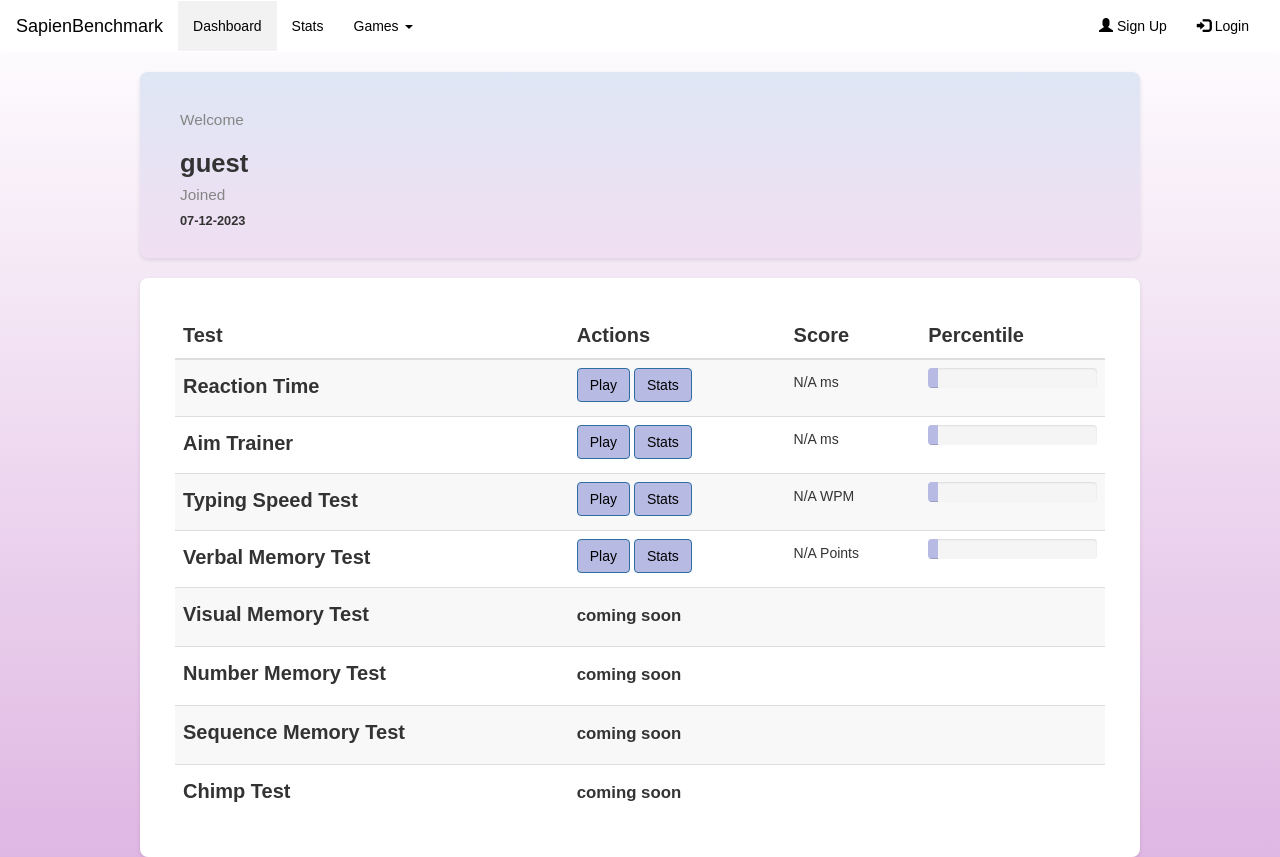
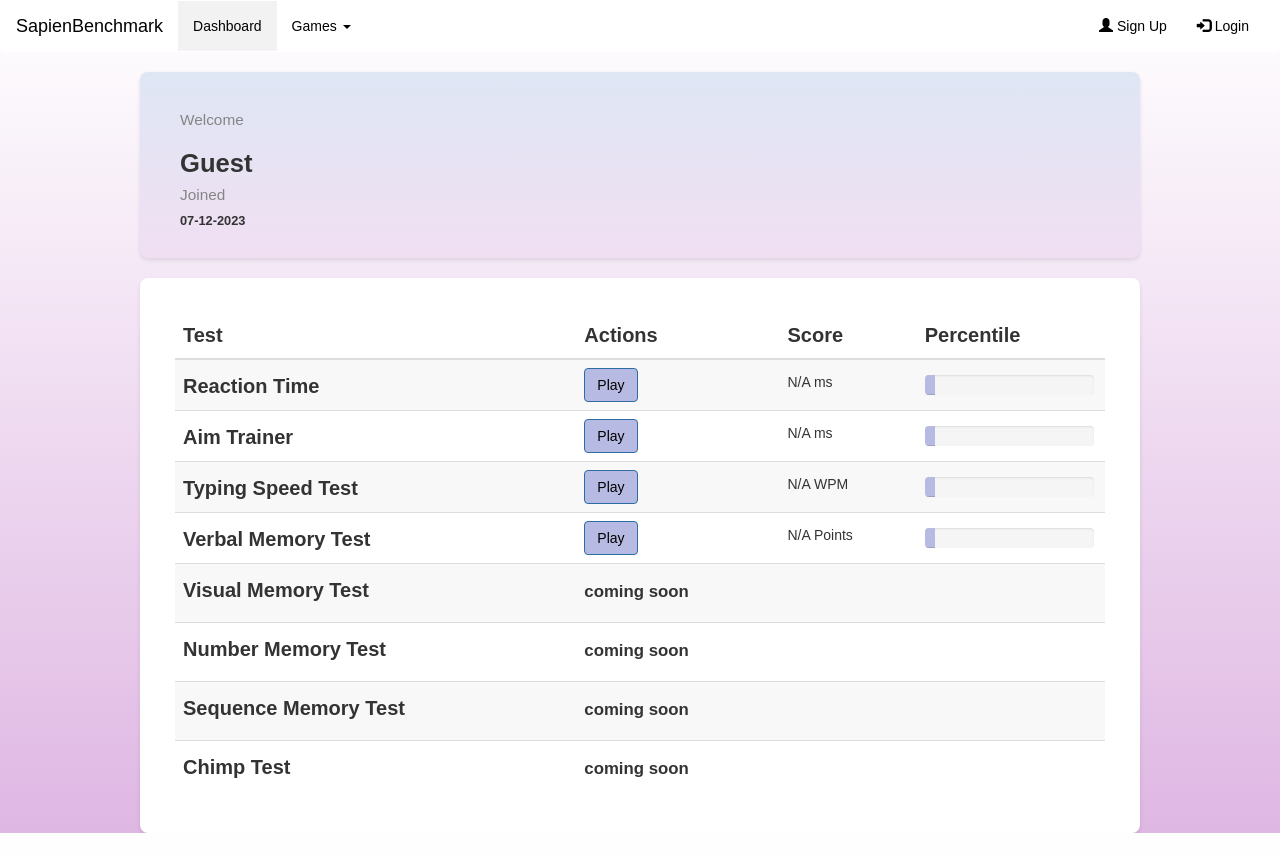
Before and after one commit to cjcol01/SapienBenchmark, a Flask app: page / in a window 1280 px wide. After the commit the page ends 833 px from the top, so only its background shows below. Run offline with Flask 2, Linux system fonts and the light colour scheme; some libraries are stand-ins or nearby versions.

Commit message:
minor QOL fixes

```diff
--- a/Section_2/app/static/CSS/home.css
+++ b/Section_2/app/static/CSS/home.css
@@ -171,3 +171,27 @@
     color: Black;
     font-size: medium;
 }
+
+.progress-container {
+    display: flex;
+    align-items: center;
+}
+
+/* .progress-container {
+    line-height: 32px;
+} */
+
+.centre {
+    position: relative; /* Establishes a positioning context for absolute children */
+    margin-bottom: 0px !important;
+    margin-top: 20px !important;
+}
+
+.centre .progress {
+    position: absolute;
+    top: 0;
+    bottom: 0;
+    margin: auto;
+    width: 90%; /* Ensures the progress bar spans the full width of the container */
+    height: [height of your progress bar]; /* Specify the height of your progress bar */
+}
--- a/Section_2/app/static/CSS/nav.css
+++ b/Section_2/app/static/CSS/nav.css
@@ -47,3 +47,14 @@
 .navbar-nav .dropdown-menu > li > a:focus {
     background-color: #f2f2f2;
 }
+
+.navbar-nav .dropdown-menu > li > a:active {
+    background-color: #f2f2f2 !important;
+}
+
+.navbar-inverse .navbar-nav .dropdown-menu > li.active > a,
+.navbar-inverse .navbar-nav .dropdown-menu > li.active > a:hover,
+.navbar-inverse .navbar-nav .dropdown-menu > li.active > a:focus {
+    background-color: #f2f2f2 !important;
+    color: black;
+}
--- a/Section_2/app/static/CSS/reaction.css
+++ b/Section_2/app/static/CSS/reaction.css
@@ -3,7 +3,7 @@
     background-color: #e6e8f4;
     padding-top: 0;
     margin-top: 0;
-    background: linear-gradient(to bottom, #e8c1eb, #dfb7e3);
+    background-color: rgba(88, 88, 250, 0.24);
 }
 
 #reactionTestArea {
--- a/Section_2/app/static/CSS/typing.css
+++ b/Section_2/app/static/CSS/typing.css
@@ -1,7 +1,7 @@
 body {
     font-family: Arial, sans-serif;
     text-align: center;
-    background-color: #e6e8f4;
+    background-color: rgba(88, 88, 250, 0.24);
 }
 
 #game {
@@ -31,7 +31,8 @@
 }
 
 #input.incorrect {
-    border: 7px solid red;
+    /* border: 7px solid red; */
+    border: 7px solid #ffc628;
 }
 
 #textAreaWrapper {
--- a/Section_2/app/static/CSS/verbalmemory.css
+++ b/Section_2/app/static/CSS/verbalmemory.css
@@ -9,7 +9,7 @@
 }
 
 body {
-    background-color: #e6e8f4;
+    background-color: rgba(88, 88, 250, 0.24);
     transition: background-color 0.5s;
 }
 
--- a/Section_2/app/templates/home.html
+++ b/Section_2/app/templates/home.html
@@ -27,7 +27,7 @@
           <div id="navbar" class="navbar-collapse collapse">
             <ul class="nav navbar-nav">
                 <li class="active"><a href="#">Dashboard</a></li>
-                <li><a href="#">Stats</a></li>
+                <!-- <li><a href="#">Stats</a></li> -->
                 <li class="dropdown">
                     <a class="dropdown-toggle" data-toggle="dropdown" href="#">Games
                         <span class="caret"></span></a>
@@ -79,9 +79,9 @@
                                 <td class="left name">Reaction Time</td>
                                 <td class="left">
                                     <button class="btn btn-primary" onclick="location.href='/reaction'">Play</button>
-                                    <button class="btn btn-primary" onclick="location.href='/reaction_stats'">Stats</button>                                </td>
+                                    <!-- <button class="btn btn-primary" onclick="location.href='/reaction_stats'">Stats</button>                                </td> -->
                                 <td class="left score">{{ (avg_reaction or 'N/A') ~ " ms" }}</td>
-                                <td>
+                                <td class="centre">
                                     <div class="progress">
                                         <div class="progress-bar" role="progressbar" style="width: {{ reaction_percentage }}%;">
                                             {% if reaction_percentage %}
@@ -95,10 +95,10 @@
                                 <td class="left name">Aim Trainer</td>
                                 <td class="left">
                                     <button class="btn btn-primary" onclick="location.href='/aimtrainer'">Play</button>
-                                    <button class="btn btn-primary" onclick="location.href='/aimtrainer'">Stats</button>
+                                    <!-- <button class="btn btn-primary" onclick="location.href='/aimtrainer'">Stats</button> -->
                                 </td>
                                 <td class="left score">{{ (avg_aim or 'N/A') ~ " ms" }}</td>
-                                <td class="prog">
+                                <td class="centre">
                                     <div class="progress">
                                         <div class="progress-bar" role="progressbar" style="width: {{ aim_percentage }}%;">
                                             {% if aim_percentage %}
@@ -112,10 +112,10 @@
                                 <td class="left name">Typing Speed Test</td>
                                 <td class="left">
                                     <button class="btn btn-primary" onclick="location.href='/typing'">Play</button>
-                                    <button class="btn btn-primary" onclick="location.href='/typing'">Stats</button>
+                                    <!-- <button class="btn btn-primary" onclick="location.href='/typing'">Stats</button> -->
                                 </td>
                                 <td class="left score">{{ (avg_typing or 'N/A') ~ " WPM" }}</td>
-                                <td>
+                                <td class="centre">
                                     <div class="progress">
                                         <div class="progress-bar" role="progressbar" style="width: {{ typing_percentage }}%;">
                                             {% if typing_percentage %}
@@ -129,10 +129,10 @@
                                 <td class="left name">Verbal Memory Test</td>
                                 <td class="left">
                                     <button class="btn btn-primary" onclick="location.href='/verbalmemory'">Play</button>
-                                    <button class="btn btn-primary" onclick="location.href='/verbalmemory'">Stats</button>
+                                    <!-- <button class="btn btn-primary" onclick="location.href='/verbalmemory'">Stats</button> -->
                                 </td>
                                 <td class="left score">{{ (avg_verbal_memory or 'N/A') ~ " Points" }}</td>
-                                <td>
+                                <td class="centre">
                                     <div class="progress">
                                         <div class="progress-bar" role="progressbar" style="width: {{ verb_mem_percentage if verb_mem_percentage else '0' }}%;">
                                             {% if verb_mem_percentage %}
--- a/Section_2/app/templates/login.html
+++ b/Section_2/app/templates/login.html
@@ -35,7 +35,7 @@
                 <div id="navbar" class="navbar-collapse collapse">
                     <ul class="nav navbar-nav">
                         <li><a href="/">Dashboard</a></li>
-                        <li><a href="#">Stats</a></li>
+                        <!-- <li><a href="#">Stats</a></li> -->
                         <li class="dropdown">
                             <a class="dropdown-toggle" data-toggle="dropdown" href="#"
                                 >Games <span class="caret"></span
--- a/Section_2/app/templates/reaction.html
+++ b/Section_2/app/templates/reaction.html
@@ -1,6 +1,8 @@
 <!DOCTYPE html>
 <html lang="en">
     <head>
+        <meta name="viewport" content="width=device-width, initial-scale=1" />
+
         <meta charset="UTF-8" />
         <title>Reaction Time Test</title>
         <link
@@ -37,7 +39,7 @@
                 <div id="navbar" class="navbar-collapse collapse">
                     <ul class="nav navbar-nav">
                         <li><a href="/">Dashboard</a></li>
-                        <li><a href="#">Stats</a></li>
+                        <!-- <li><a href="#">Stats</a></li> -->
                         <li class="dropdown active">
                             <a class="dropdown-toggle active" data-toggle="dropdown" href="#"
                                 >Games <span class="caret"></span
--- a/Section_2/app/templates/signup.html
+++ b/Section_2/app/templates/signup.html
@@ -35,7 +35,7 @@
                 <div id="navbar" class="navbar-collapse collapse">
                     <ul class="nav navbar-nav">
                         <li><a href="/">Dashboard</a></li>
-                        <li><a href="#">Stats</a></li>
+                        <!-- <li><a href="#">Stats</a></li> -->
                         <li class="dropdown">
                             <a class="dropdown-toggle" data-toggle="dropdown" href="#"
                                 >Games <span class="caret"></span
--- a/Section_2/app/templates/typing.html
+++ b/Section_2/app/templates/typing.html
@@ -35,7 +35,7 @@
                 <div id="navbar" class="navbar-collapse collapse">
                     <ul class="nav navbar-nav">
                         <li><a href="/">Dashboard</a></li>
-                        <li><a href="#">Stats</a></li>
+                        <!-- <li><a href="#">Stats</a></li> -->
                         <li class="dropdown active">
                             <a class="dropdown-toggle" data-toggle="dropdown" href="#"
                                 >Games <span class="caret"></span
--- a/Section_2/app/templates/verbalmemory.html
+++ b/Section_2/app/templates/verbalmemory.html
@@ -2,6 +2,8 @@
 <html lang="en">
     <head>
         <meta charset="UTF-8" />
+        <meta name="viewport" content="width=device-width, initial-scale=1" />
+
         <title>Verbal Memory Game</title>
         <script src="../static/JS/verbalmemory.js"></script>
         <link
@@ -32,7 +34,7 @@
                 <div id="navbar" class="navbar-collapse collapse">
                     <ul class="nav navbar-nav">
                         <li><a href="/">Dashboard</a></li>
-                        <li><a href="#">Stats</a></li>
+                        <!-- <li><a href="#">Stats</a></li> -->
                         <li class="dropdown active">
                             <a class="dropdown-toggle" data-toggle="dropdown" href="#"
                                 >Games <span class="caret"></span
--- a/Section_2/app/views.py
+++ b/Section_2/app/views.py
@@ -1,18 +1,24 @@
-from flask import render_template, redirect, url_for, flash, session, request
+# library imports
+from flask import render_template, redirect, url_for, flash, session, request, jsonify
+from flask_login import current_user, login_user, logout_user, login_required
 from . import app, db, bcrypt, login_manager
+from datetime import datetime
+from sqlalchemy.sql import func
+
+# my file imports
 from .models import User, PlaySession, Game, UserGame
 from .forms import RegisterForm, LoginForm
-from flask_login import current_user, login_user, logout_user, login_required
-from datetime import datetime
-from sqlalchemy.sql import func
 
 # User loader
 @login_manager.user_loader
 def load_user(user_id):
     return User.query.get(int(user_id))
 
+
+# home route, loads info from db and displays data
 @app.route('/')
 def home():
+    # checks if user is logged in and sets data
     if current_user.is_authenticated:
         update_user_game()
         username = current_user.username
@@ -55,6 +61,7 @@
         typing_percentage = calculate_percentile(avg_typing, GAME_ID_FOR_TYPING, 3)
         verb_mem_percentage = calculate_percentile(avg_verbal_memory, GAME_ID_FOR_VERBAL_MEMORY, 4)
 
+        # return all neccessary data
         return render_template('home.html', username=username,
         signup_date=signup_date,
         avg_reaction=str(avg_reaction), reaction_percentage=reaction_percentage,
@@ -65,28 +72,13 @@
     else:
         # Handle guest or non-logged in users
         signup_date = datetime.now()
-        return render_template('home.html', username="guest", signup_date=signup_date,
+        return render_template('home.html', username="Guest", signup_date=signup_date,
         avg_reaction=None, reaction_percentage="",
         avg_aim=None, aim_percentage="",
         avg_typing=None, typing_percentage="",
         avg_verbal_memory=None, verb_mem_percentage="" )
 
-# def calculate_percentile(user_score, game_id):
-#     # Ensure user_score is an integer
-#     user_score = int(user_score)
-
-#     # Get all scores for the game, convert them to integers, and handle empty strings
-#     all_scores = PlaySession.query.with_entities(PlaySession.score).filter_by(game_id=game_id).all()
-#     all_scores = [int(score[0]) if score[0] != '' else 0 for score in all_scores]  # Handle empty strings
-
-#     if not all_scores:
-#         return 0  # In case there are no other scores
-
-#     # Count how many scores are less than or equal to the user's score
-#     count_less_than_user = sum(score <= user_score for score in all_scores)
-#     percentile = (count_less_than_user / (len(all_scores))) * 100
-#     return round(percentile, 2)  # Rounded to two decimal places
-
+# calculates what percentile the user falls in for various games
 def calculate_percentile(user_score, game_id, game_id2):
     # Ensure user_score is an integer
     user_score = int(user_score)
@@ -115,26 +107,33 @@
     return round(percentile, 2)  # Rounded to two decimal places
 
 
+# simple aimtrainer route
 @app.route('/aimtrainer')
 def aim_trainer():
     return render_template('aimtrainer.html')
 
+# simple reaction route
 @app.route('/reaction')
 def reaction():
     return render_template('reaction.html')
 
+# simple typing route
 @app.route('/typing')
 def typing():
     return render_template('typing.html')
 
+# simple verbal memory route
 @app.route('/verbalmemory')
 def verbal_memory():
     return render_template('verbalmemory.html')
 
+# login route, passes data to db for verification
 @app.route("/login", methods=["GET", "POST"])
 def login():
     form = LoginForm()
     error_message = None
+
+    # form submitted - query db
     if form.validate_on_submit():
         user = User.query.filter_by(email=form.email.data).first()
         if user and bcrypt.check_password_hash(user.password, form.password.data):
@@ -146,6 +145,7 @@
     error_message = None
     return response
 
+# simple logout method, returns to home page
 @app.route("/logout", methods=["GET", "POST"])
 @login_required
 def logout():
@@ -153,21 +153,46 @@
     session.clear()
     return redirect(url_for("home"))
 
+# signup page, passes client-side validated data to db for more validation check
 @app.route("/signup", methods=["GET", "POST"])
 def signup():
     form = RegisterForm()
+
     if form.validate_on_submit():
+        # Check if the email already exists in the database
+        existing_user = User.query.filter_by(email=form.email.data).first()
+        if existing_user:
+            flash('Email already registered. Please log in or use a different email.', 'error')
+            return redirect(url_for('signup'))
+
         hashed_password = bcrypt.generate_password_hash(form.password.data).decode('utf-8')
-        # Include email data from the form
         new_user = User(username=form.username.data, email=form.email.data, password=hashed_password)
         db.session.add(new_user)
-        db.session.commit()
+        try:
+            db.session.commit()
+        except sqlalchemy.exc.IntegrityError:
+            db.session.rollback()
+            flash('An error occurred. Please try again.', 'error')
+            return redirect(url_for('signup'))
+
         flash('Registration successful! You can now log in.', 'success')
         return redirect(url_for("login"))
+
     return render_template("signup.html", form=form)
+
+@app.route('/check_email', methods=['POST'])
+def check_email():
+    email = request.form['email']
+    user = User.query.filter_by(email=email).first()
+    return jsonify({'isTaken': user is not None})
+
 
 # move to config
 GAME_ID_FOR_REACTION = "Reaction"
+
+
+# submit reaction score to db
+# probably a bad way of doing things
 @app.route('/submit_reaction_score', methods=['POST'])
 def submit_reaction_score():
     if not current_user.is_authenticated:
@@ -185,6 +210,10 @@
     return redirect(url_for('home'))
 
 GAME_ID_FOR_AIM = "Aim"
+
+
+# submit aim score to db
+# probably a bad way of doing things
 @app.route('/submit_aim_score', methods=['POST'])
 def submit_aim_score():
     if not current_user.is_authenticated:
@@ -201,6 +230,9 @@
     return redirect(url_for('home'))
 
 GAME_ID_FOR_TYPING = "Typing"
+
+# submit typing score to db
+# probably a bad way of doing things
 @app.route('/submit_typing_score', methods=['POST'])
 def submit_typing_score():
     if not current_user.is_authenticated:
@@ -216,6 +248,9 @@
     return redirect(url_for('home'))
 
 GAME_ID_FOR_VERBAL_MEMORY = "Verb mem"
+
+# submit verbmem score to db
+# probably a bad way of doing things
 @app.route('/submit_verbal_memory_score', methods=['POST'])
 def submit_verbal_memory_score():
     if not current_user.is_authenticated:
@@ -231,6 +266,7 @@
 
     return redirect(url_for('home'))
 
+# manage user session - not in use atm
 @app.route('/user/<int:user_id>/sessions')
 def user_sessions(user_id):
     # Query to fetch all play sessions with their related game for a specific user
@@ -273,11 +309,6 @@
     # Commit changes to the database
     db.session.commit()
 
-@app.route('/reaction_stats')
-def reaction_stats():
-    update_user_game()
-    return render_template('reaction_stats.html')
-
 
 # Run the application
 if __name__ == '__main__':
```
Also changed, not shown: Section_2/app/static/CSS/aimtrainer.css (+19 -2 lines), Section_2/app/static/JS/aimtrainer.js (+10 -5 lines), Section_2/app/static/JS/signup.js (+14 -3 lines), Section_2/app/templates/aimtrainer.html (+6 -4 lines), Section_2/app/templates/reaction_stats.html (deleted, +0 -10 lines), Section_2/app.db.
